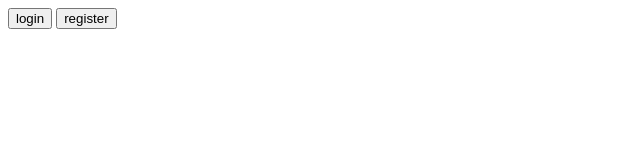
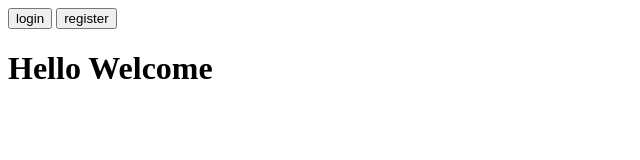
Before and after one commit to Chandrikakolli23/demo, a plain HTML site: page index1.html in a window 1280 px wide. Shown: the whole page, without its empty margins (0-640 px from the left). Drawn offline with Linux system fonts and the light colour scheme.

Commit message:
version-2

```diff
--- a/index1.html
+++ b/index1.html
@@ -8,6 +8,8 @@
 <body>
     <a href="./login.html"><button>login</button></a>
     <a href="./register.html"><button>register</button></a>
+    <h1>Hello Welcome</h1>
+
 
 
 </body>
```
